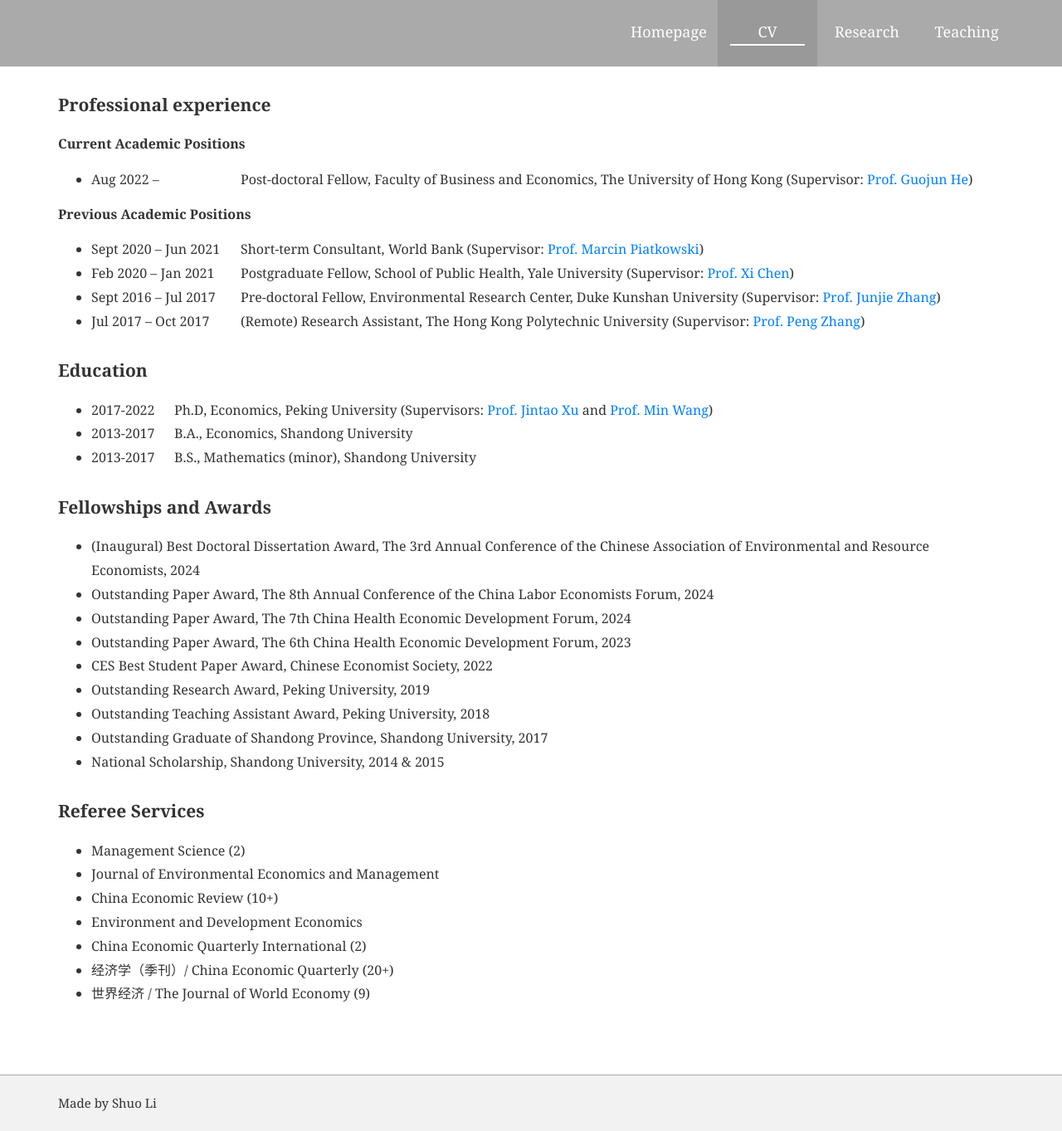
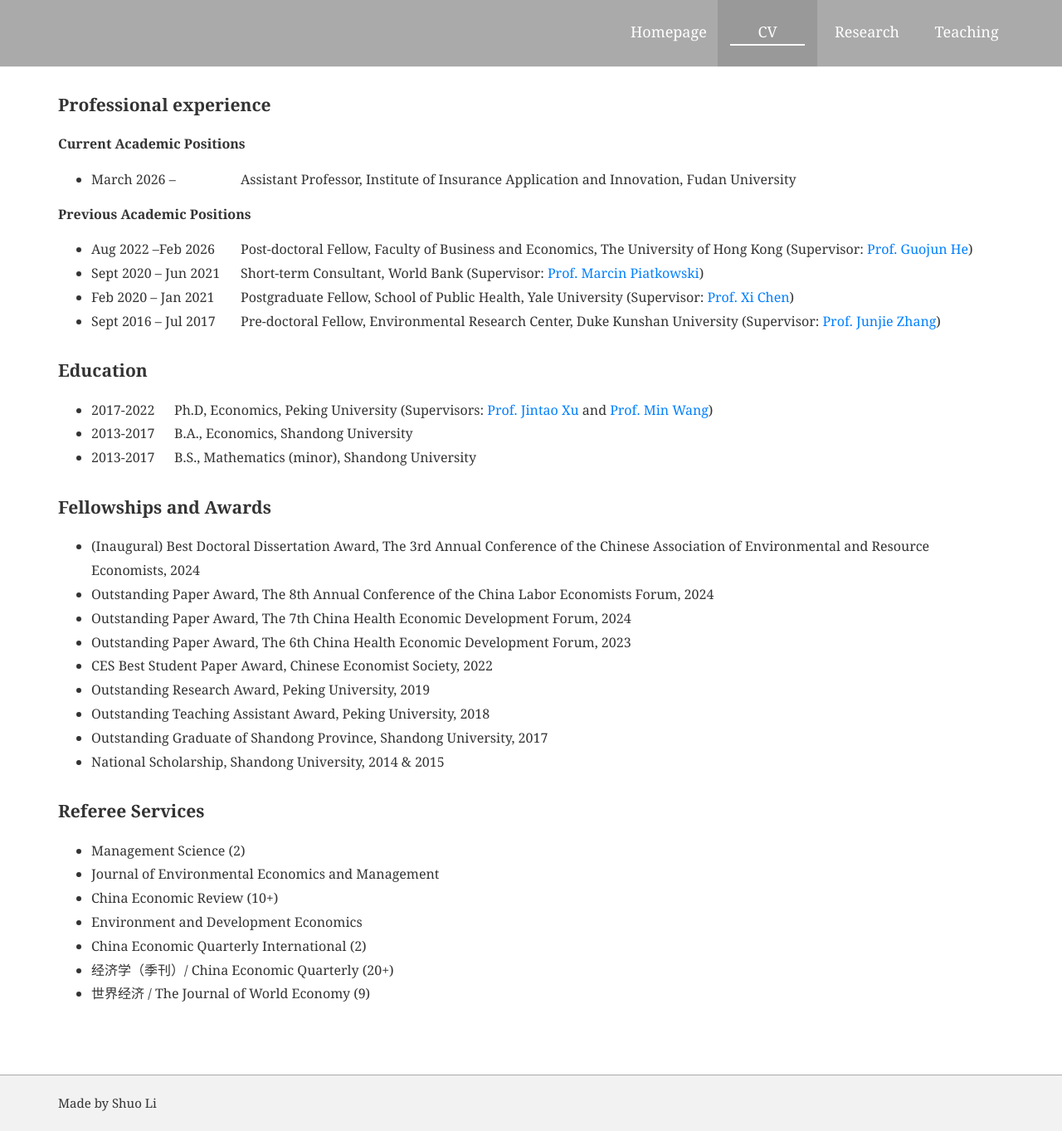
Before and after one commit to shuoliecon/shuoliecon.github.io, a Jekyll site: the page built from pages/_CV/index.md, in a window 1280 px wide. Shown: the whole page at 83% size. Built offline with Jekyll 4.4.1, drawn with Linux system fonts in a browser that asks for light colours.

Commit message:
Update index.md

```diff
--- a/pages/_CV/index.md
+++ b/pages/_CV/index.md
@@ -13,8 +13,8 @@ no_heading: true
 <table class="homepage-table">
   <tbody>
     <tr>
-      <td valign="baseline" width="220"><ul><li>Aug 2022 –</li></ul></td>
-      <td valign="baseline">Post-doctoral Fellow, Faculty of Business and Economics, The University of Hong Kong (Supervisor: <a href="https://www.guojunhe.com/">Prof. Guojun He</a>)</td>
+      <td valign="baseline" width="220"><ul><li>March 2026 –</li></ul></td>
+      <td valign="baseline">Assistant Professor, Institute of Insurance Application and Innovation, Fudan University </td>
     </tr>
   </tbody>
 </table>
@@ -23,6 +23,10 @@ no_heading: true
 #### Previous Academic Positions
 <table class="homepage-table">
   <tbody>
+    <tr>
+      <td valign="baseline" width="220"><ul><li>Aug 2022 –Feb 2026 </li></ul></td>
+      <td valign="baseline">Post-doctoral Fellow, Faculty of Business and Economics, The University of Hong Kong (Supervisor: <a href="https://www.guojunhe.com/">Prof. Guojun He</a>)</td>
+    </tr>
     <tr>
       <td valign="baseline" width="220"><ul><li>Sept 2020 – Jun 2021</li></ul></td>
       <td valign="baseline">Short-term Consultant, World Bank (Supervisor: <a href="https://blogs.worldbank.org/en/team/m/marcin-piatkowski">Prof. Marcin Piatkowski</a>)</td>
@@ -34,10 +38,6 @@ no_heading: true
     <tr>
       <td valign="baseline"><ul><li>Sept 2016 – Jul 2017</li></ul></td>
       <td valign="baseline">Pre-doctoral Fellow, Environmental Research Center, Duke Kunshan University (Supervisor: <a href="https://sites.nicholas.duke.edu/junjiezhang/">Prof. Junjie Zhang</a>)</td>
-    </tr>
-    <tr>
-      <td valign="baseline"><ul><li>Jul 2017 – Oct 2017</li></ul></td>
-      <td valign="baseline">(Remote) Research Assistant, The Hong Kong Polytechnic University (Supervisor: <a href="https://pengzhang.weebly.com">Prof. Peng Zhang</a>)</td>
     </tr>
   </tbody>
 </table>
```
